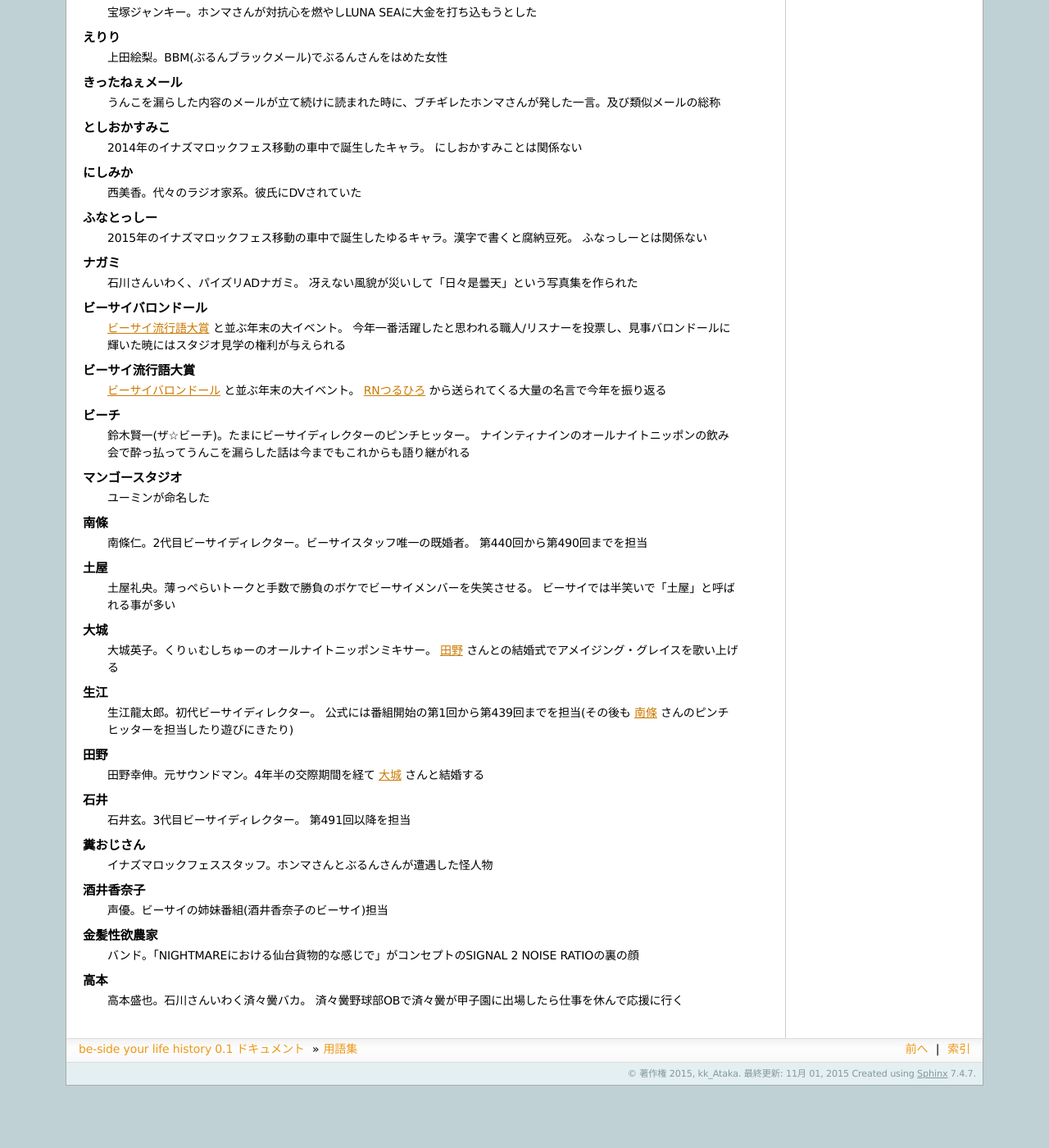
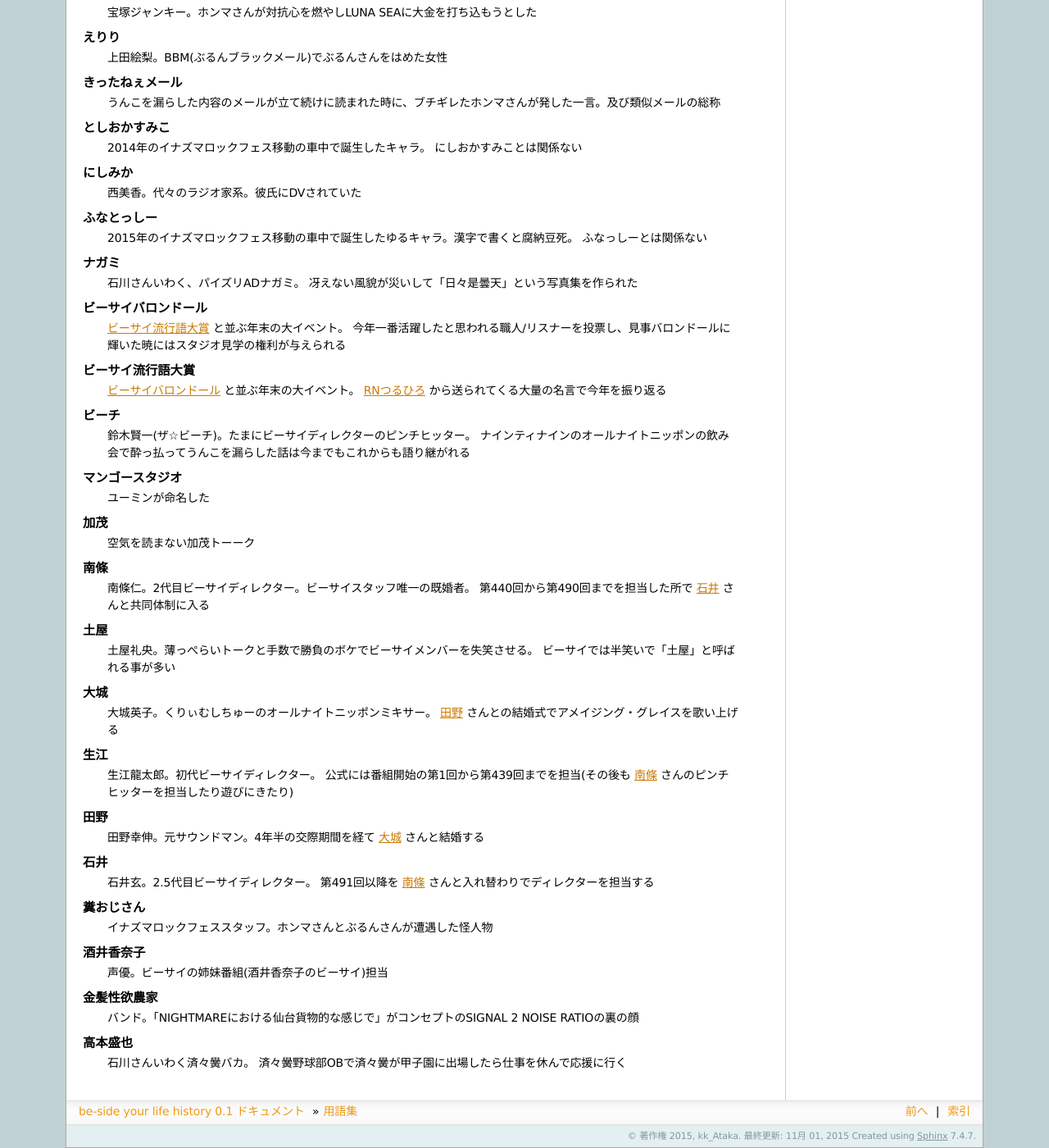
Before and after one commit to gosyujin/be-side, a Sphinx documentation site: the page built from source/glossary.rst, in a window 1280 px wide and 1400 px high, scrolled down 571 px. Shown: the whole window at 82% size. Built offline with Sphinx 7.4.7, drawn with Linux system fonts in a browser that asks for light colours; before the commit the page ends 1895 px from its top, so only the background shows below that; some of the changed lines change nothing that is shown.

Commit message:
Update source

```diff
--- a/source/glossary.rst
+++ b/source/glossary.rst
@@ -11,6 +11,36 @@
 
 .. glossary::
    :sorted:
+
+   きったねぇメール
+     うんこを漏らした内容のメールが立て続けに読まれた時に、ブチギレたホンマさんが発した一言。及び類似メールの総称
+
+   としおかすみこ
+     2014年のイナズマロックフェス移動の車中で誕生したキャラ。
+     にしおかすみことは関係ない
+
+   ふなとっしー
+     2015年のイナズマロックフェス移動の車中で誕生したゆるキャラ。漢字で書くと腐納豆死。
+     ふなっしーとは関係ない
+
+   糞おじさん
+     イナズマロックフェススタッフ。ホンマさんとぶるんさんが遭遇した怪人物
+
+   ビーサイバロンドール
+     :term:`ビーサイ流行語大賞` と並ぶ年末の大イベント。
+     今年一番活躍したと思われる職人/リスナーを投票し、見事バロンドールに輝いた暁にはスタジオ見学の権利が与えられる
+
+   ビーサイ流行語大賞
+     :term:`ビーサイバロンドール` と並ぶ年末の大イベント。
+     :term:`RNつるひろ` から送られてくる大量の名言で今年を振り返る
+
+   マンゴースタジオ
+     ユーミンが命名した
+
+   金髪性欲農家
+     バンド。「NIGHTMAREにおける仙台貨物的な感じで」がコンセプトのSIGNAL 2 NOISE RATIOの裏の顔
+
+   .. 職人
 
    RNアナル
      ハガキ職人。旧名は2代目ミスターアナル開発だったが石川さんに改名させられる。
@@ -31,18 +61,10 @@
    RN神
      ハガキ職人。ビーサイ初期を支えた。石川さん、ぶるんさんがバイクで直接会いに行った事もある
 
+   .. ニッポン放送、サウンドマン、スタッフ他
+
    あやこ
      宝塚ジャンキー。ホンマさんが対抗心を燃やしLUNA SEAに大金を打ち込もうとした
-
-   えりり
-     上田絵梨。BBM(ぶるんブラックメール)でぶるんさんをはめた女性
-
-   きったねぇメール
-     うんこを漏らした内容のメールが立て続けに読まれた時に、ブチギレたホンマさんが発した一言。及び類似メールの総称
-
-   としおかすみこ
-     2014年のイナズマロックフェス移動の車中で誕生したキャラ。
-     にしおかすみことは関係ない
 
    ナガミ
      石川さんいわく、パイズリADナガミ。
@@ -51,34 +73,12 @@
    にしみか
      西美香。代々のラジオ家系。彼氏にDVされていた
 
-   ビーサイバロンドール
-     :term:`ビーサイ流行語大賞` と並ぶ年末の大イベント。
-     今年一番活躍したと思われる職人/リスナーを投票し、見事バロンドールに輝いた暁にはスタジオ見学の権利が与えられる
-
-   ビーサイ流行語大賞
-     :term:`ビーサイバロンドール` と並ぶ年末の大イベント。
-     :term:`RNつるひろ` から送られてくる大量の名言で今年を振り返る
-
    ビーチ
      鈴木賢一(ザ☆ビーチ)。たまにビーサイディレクターのピンチヒッター。
      ナインティナインのオールナイトニッポンの飲み会で酔っ払ってうんこを漏らした話は今までもこれからも語り継がれる
 
-   ふなとっしー
-     2015年のイナズマロックフェス移動の車中で誕生したゆるキャラ。漢字で書くと腐納豆死。
-     ふなっしーとは関係ない
-
-   マンゴースタジオ
-     ユーミンが命名した
-
-   糞おじさん
-     イナズマロックフェススタッフ。ホンマさんとぶるんさんが遭遇した怪人物
-
-   金髪性欲農家
-     バンド。「NIGHTMAREにおける仙台貨物的な感じで」がコンセプトのSIGNAL 2 NOISE RATIOの裏の顔
-
-   高本
-     高本盛也。石川さんいわく済々黌バカ。
-     済々黌野球部OBで済々黌が甲子園に出場したら仕事を休んで応援に行く
+   加茂
+     空気を読まない加茂トーーク
 
    田野
      田野幸伸。元サウンドマン。4年半の交際期間を経て :term:`大城` さんと結婚する
@@ -86,9 +86,6 @@
    大城
      大城英子。くりぃむしちゅーのオールナイトニッポンミキサー。
      :term:`田野` さんとの結婚式でアメイジング・グレイスを歌い上げる
-
-   酒井香奈子
-     声優。ビーサイの姉妹番組(酒井香奈子のビーサイ)担当
 
    土屋
      土屋礼央。薄っぺらいトークと手数で勝負のボケでビーサイメンバーを失笑させる。
@@ -100,8 +97,20 @@
 
    南條
      南條仁。2代目ビーサイディレクター。ビーサイスタッフ唯一の既婚者。
-     第440回から第490回までを担当
+     第440回から第490回までを担当した所で :term:`石井` さんと共同体制に入る
 
    石井
-     石井玄。3代目ビーサイディレクター。
-     第491回以降を担当
+     石井玄。2.5代目ビーサイディレクター。
+     第491回以降を :term:`南條` さんと入れ替わりでディレクターを担当する
+
+   .. レアキャラ
+
+   えりり
+     上田絵梨。BBM(ぶるんブラックメール)でぶるんさんをはめた女性
+
+   酒井香奈子
+     声優。ビーサイの姉妹番組(酒井香奈子のビーサイ)担当
+
+   高本盛也
+     石川さんいわく済々黌バカ。
+     済々黌野球部OBで済々黌が甲子園に出場したら仕事を休んで応援に行く
```
